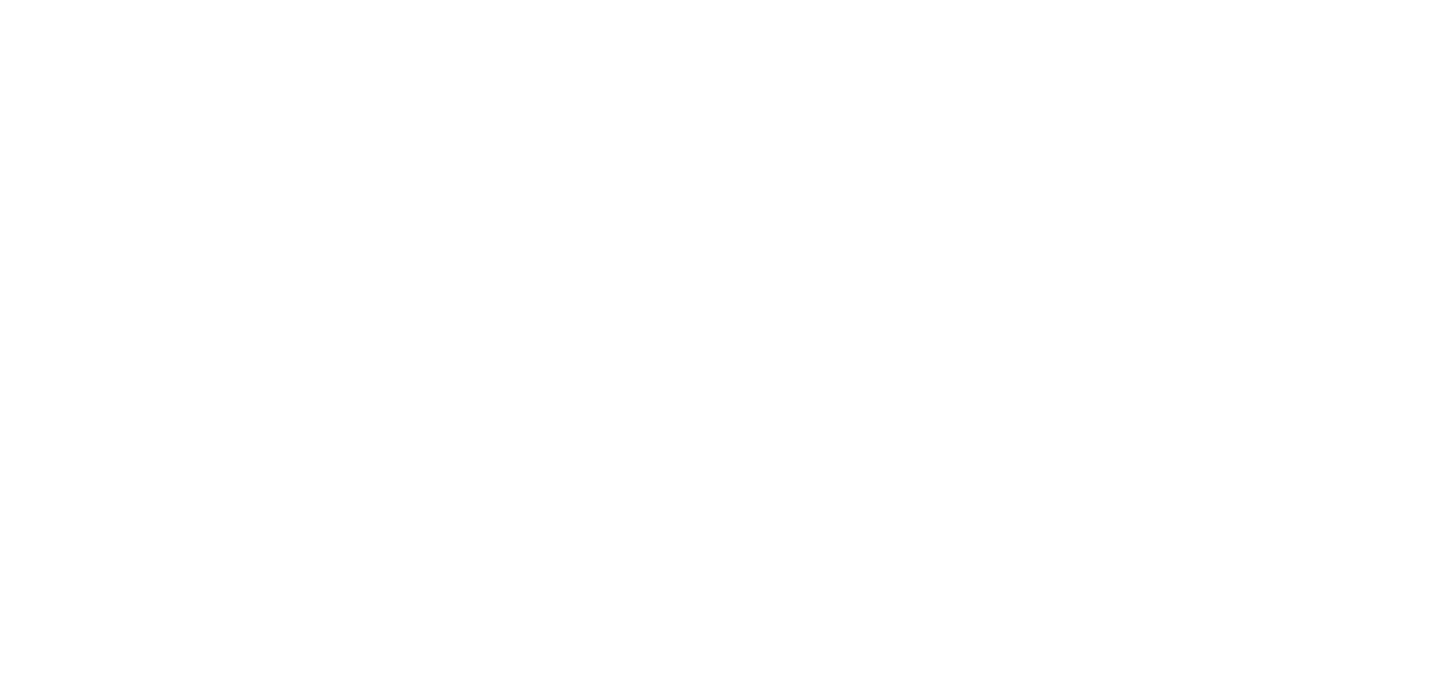
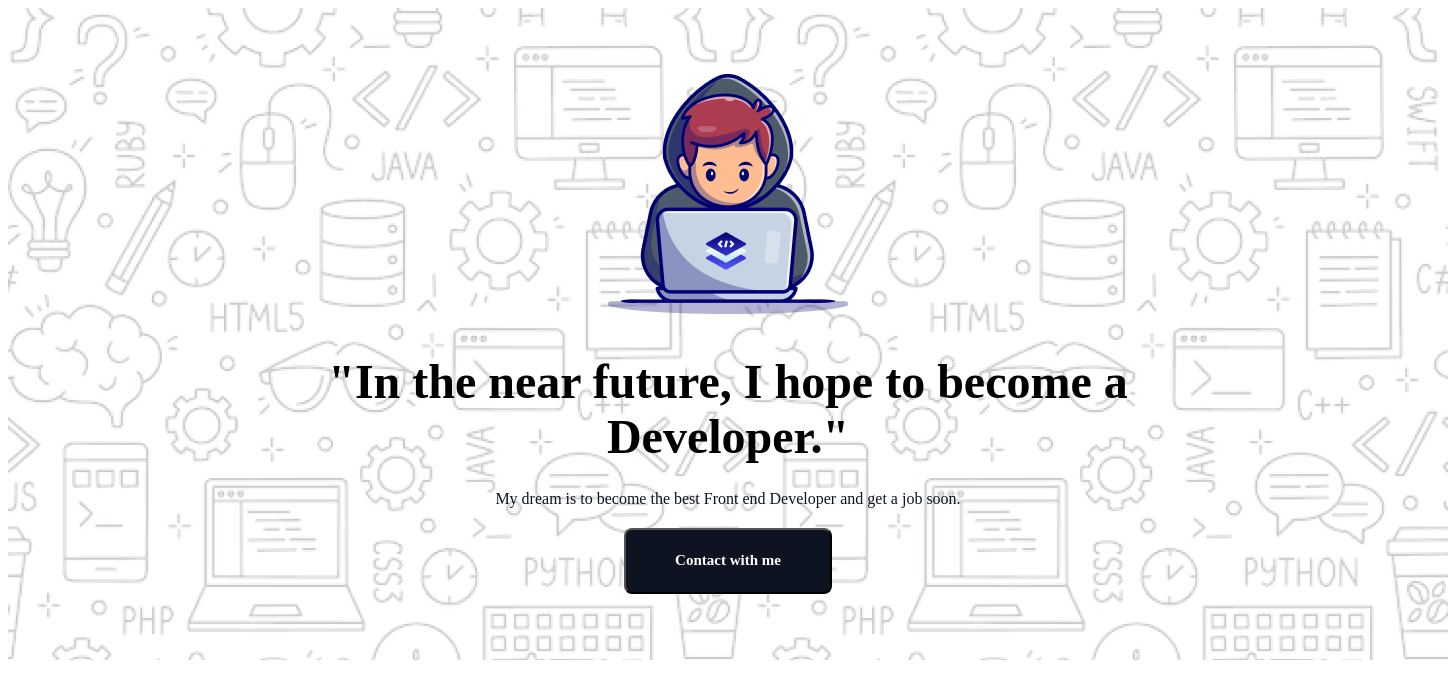
Before and after one commit to Mahajabin-Tokon/PHA1, a plain HTML site: page index.html in a window 1280 px wide. Shown: the whole page, 1448 px wide, since content can reach past the window. Drawn offline with Linux system fonts and the light colour scheme; a web font is replaced by a local one.

Commit message:
first commit

```diff
--- a/index.html
+++ b/index.html
@@ -1,11 +1,41 @@
 <!DOCTYPE html>
 <html lang="en">
-<head>
-    <meta charset="UTF-8">
-    <meta name="viewport" content="width=device-width, initial-scale=1.0">
-    <title>Document</title>
-</head>
-<body>
-
-</body>
+  <head>
+    <meta charset="UTF-8" />
+    <meta name="viewport" content="width=device-width, initial-scale=1.0" />
+    <title>My First Assignment</title>
+    <link rel="preconnect" href="https://fonts.googleapis.com" />
+    <link rel="preconnect" href="https://fonts.gstatic.com" crossorigin />
+    <link
+      href="https://fonts.googleapis.com/css2?family=Azeret+Mono:ital,wght@0,100..900;1,100..900&display=swap"
+      rel="stylesheet"
+    />
+    <link rel="stylesheet" href="styles/styles.css" />
+  </head>
+  <body>
+    <main>
+      <!--  Section 1 - Intro Section Styles  -->
+      <section class="intro-section">
+        <div class="intro-section-container">
+          <img
+            class="coder-image"
+            src="./assets/Group.png"
+            alt="Image of a person coding on a laptop."
+          />
+          <h1 class="intro-section-title">
+            "In the near future, I hope to become a Developer."
+          </h1>
+          <p class="intro-section-info">
+            My dream is to become the best Front end Developer and get a job
+            soon.
+          </p>
+          <button class="contact-btn">Contact with me</button>
+        </div>
+      </section>
+      <section></section>
+      <section></section>
+      <section></section>
+    </main>
+    <footer></footer>
+  </body>
 </html>
--- a/styles/styles.css
+++ b/styles/styles.css
@@ -0,0 +1,42 @@
+/* Section 1 - Intro Section Styles */
+.intro-section-container {
+  width: 1440px;
+  height: 652px;
+  display: flex;
+  flex-direction: column;
+  justify-content: center;
+  align-items: center;
+  background-image: url(../assets/Hero-bg.png);
+}
+
+.intro-section-title {
+  font-family: Azeret Mono;
+  width: 990px;
+  height: 136px;
+  font-size: 48px;
+  padding: 0px;
+  text-align: center;
+  margin-bottom: 0px;
+}
+
+.intro-section-info {
+  color: rgb(13, 19, 33);
+  font-family: Azeret Mono;
+  font-size: 16px;
+  text-align: center;
+  margin-top: 0px;
+  margin-bottom: 20px;
+}
+
+.contact-btn {
+  width: 208px;
+  height: 66px;
+  border-radius: 8px;
+  background: rgb(13, 19, 33);
+  color: white;
+  color: rgb(255, 255, 255);
+  font-family: Azeret Mono;
+  font-size: 15px;
+  font-weight: 600;
+  text-align: center;
+}
```
